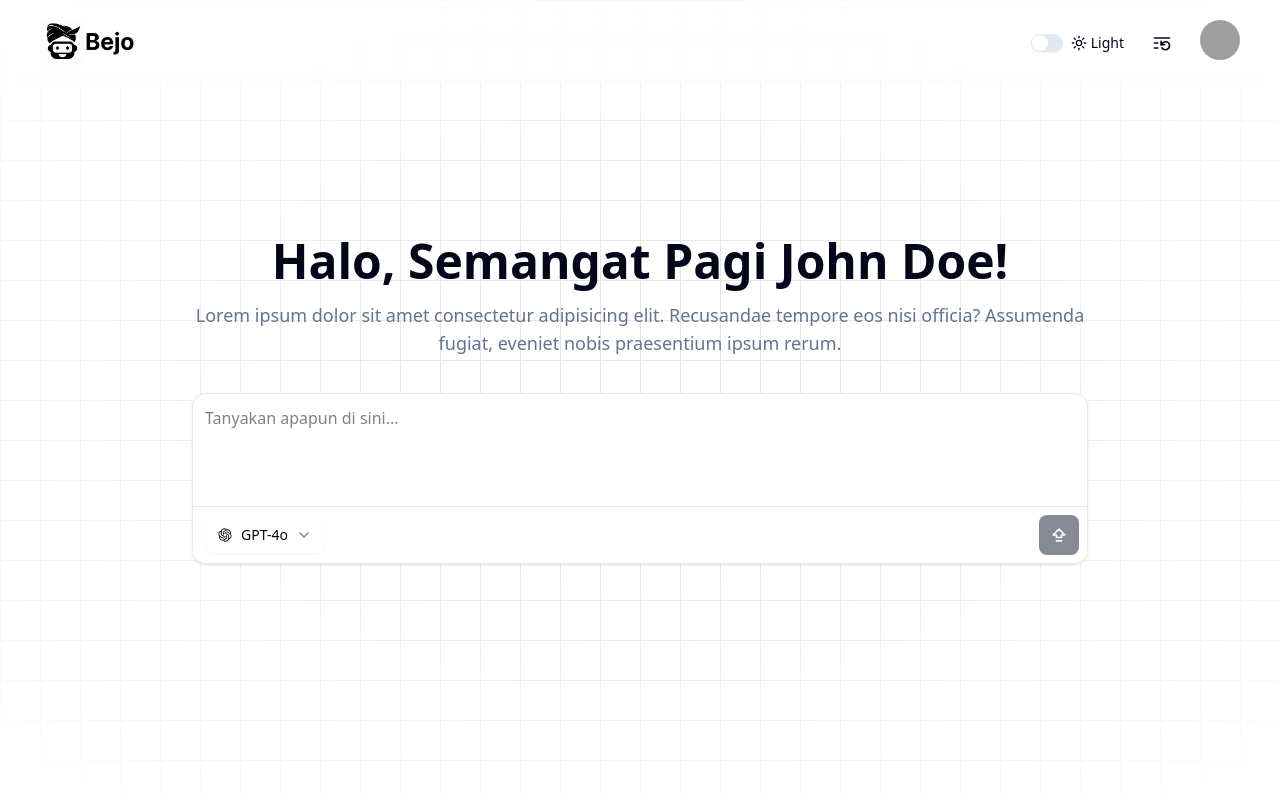
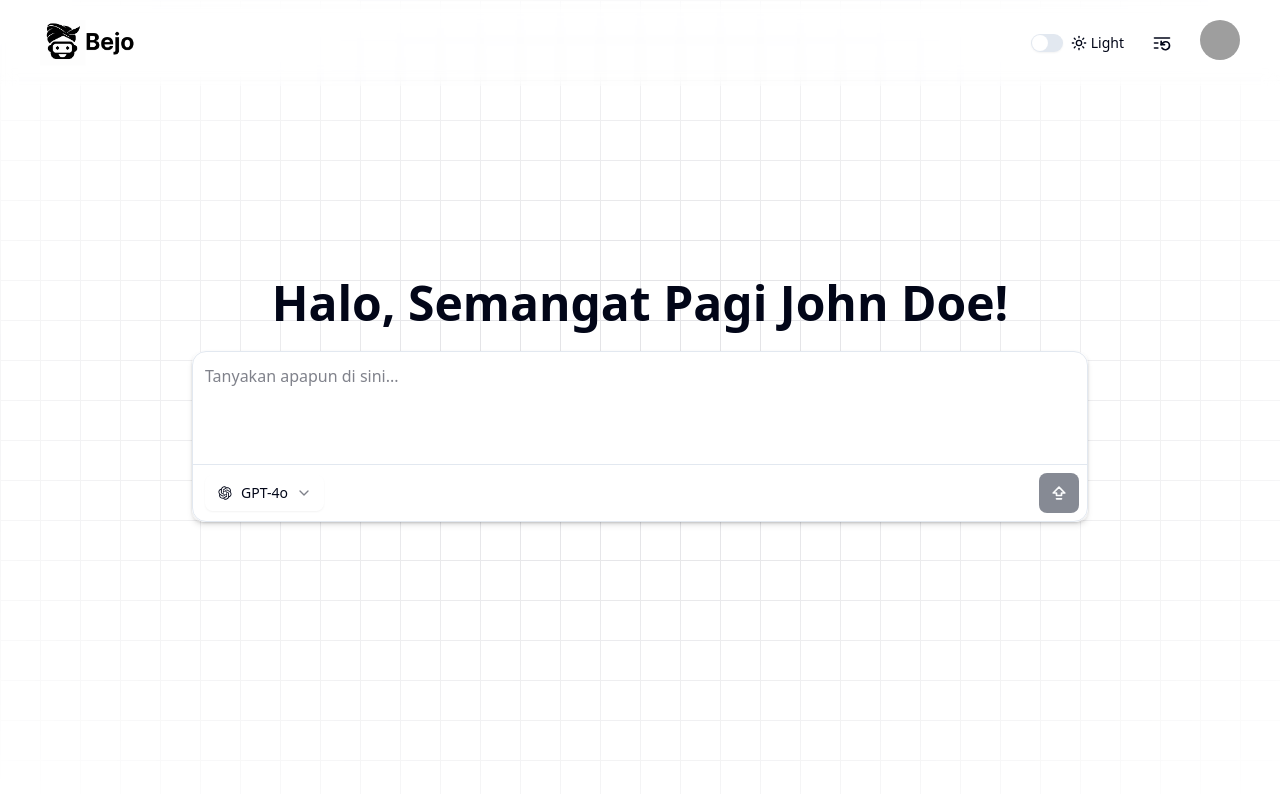
Before and after one commit to n0yy/bejo-fe, a Next.js app: page / in a window 1280 px wide. Shown: the top 794 px of the page. Built offline with nearby package versions, Linux system fonts and the light colour scheme; grey boxes are pictures that could not be loaded.

Commit message:
adding api for start session

```diff
--- /dev/null
+++ b/app/api/start-ask/route.ts
@@ -0,0 +1,13 @@
+import { NextRequest, NextResponse } from "next/server";
+import { v4 as uuid } from "uuid";
+
+export async function POST(request: NextRequest) {
+  const body = await request.json();
+  const userId = body.user_id;
+
+  if (!userId) {
+    return NextResponse.json({ error: "User ID is required" }, { status: 400 });
+  }
+
+  return NextResponse.json({ userId: userId, sessionId: uuid() });
+}
--- a/app/page.tsx
+++ b/app/page.tsx
@@ -31,15 +31,10 @@ export default function Home() {
       <main className="flex min-h-screen flex-col items-center justify-center px-4">
         <BackgroundGrid />
         <div className="w-full max-w-4xl mx-auto flex flex-col items-center">
-          <header className="text-center mb-6">
-            <h1 className="text-3xl md:text-4xl lg:text-5xl font-bold mb-4">
+          <header className="text-center">
+            <h1 className="text-3xl md:text-4xl lg:text-5xl font-bold mb-3">
               Halo, Semangat Pagi John Doe!
             </h1>
-            <p className="mt-4 text-lg text-muted-foreground max-w-4xl mx-auto">
-              Lorem ipsum dolor sit amet consectetur adipisicing elit.
-              Recusandae tempore eos nisi officia? Assumenda fugiat, eveniet
-              nobis praesentium ipsum rerum.
-            </p>
           </header>
 
           {/* <PromptInput /> */}
--- a/components/PromptInput.tsx
+++ b/components/PromptInput.tsx
@@ -42,7 +42,7 @@ export default function PromptInput() {
   useEffect(() => {}, []);
 
   return (
-    <div className="w-full max-w-4xl mx-auto mt-3 bg-transparent ">
+    <div className="w-full max-w-4xl mx-auto mt-3 bg-transparent shadow-md dark:shadow-yellow-200 rounded-lg">
       <form onSubmit={handleSubmit} className="space-y-2">
         <fieldset className="flex flex-col border border-input rounded-xl shadow focus-within:ring-1 focus-within:ring-ring focus-within:border-ring transition-all duration-200 bg-white dark:invert">
           <textarea
@@ -56,7 +56,7 @@ export default function PromptInput() {
           <div className="flex items-center justify-between p-2 border-t border-input">
             <div className="hover:bg-accent hover:rounded-md transition-all duration-200 px-1">
               <Select value={model} onValueChange={setModel}>
-                <SelectTrigger className="cursor-pointer flex items-center border-0 bg-transparent focus:ring-0 focus:outline-none">
+                <SelectTrigger className="cursor-pointer flex items-center border-0 bg-transparent focus:ring-0 focus:outline-none dark:text-white dark:invert">
                   <SelectValue placeholder="Select model" />
                 </SelectTrigger>
                 <SelectContent>
--- a/package.json
+++ b/package.json
@@ -18,6 +18,7 @@
     "class-variance-authority": "^0.7.1",
     "clsx": "^2.1.1",
     "framer-motion": "^12.8.0",
+    "install": "^0.13.0",
     "lucide-react": "^0.503.0",
     "next": "15.3.1",
     "react": "^19.0.0",
@@ -26,7 +27,8 @@
     "react-markdown": "^10.1.0",
     "react-syntax-highlighter": "^15.6.1",
     "remark-gfm": "^4.0.1",
-    "tailwind-merge": "^3.2.0"
+    "tailwind-merge": "^3.2.0",
+    "uuid": "^11.1.0"
   },
   "devDependencies": {
     "@eslint/eslintrc": "^3",
```
Also changed, not shown: 1 other file (tests, documents, lock files or other folders).
